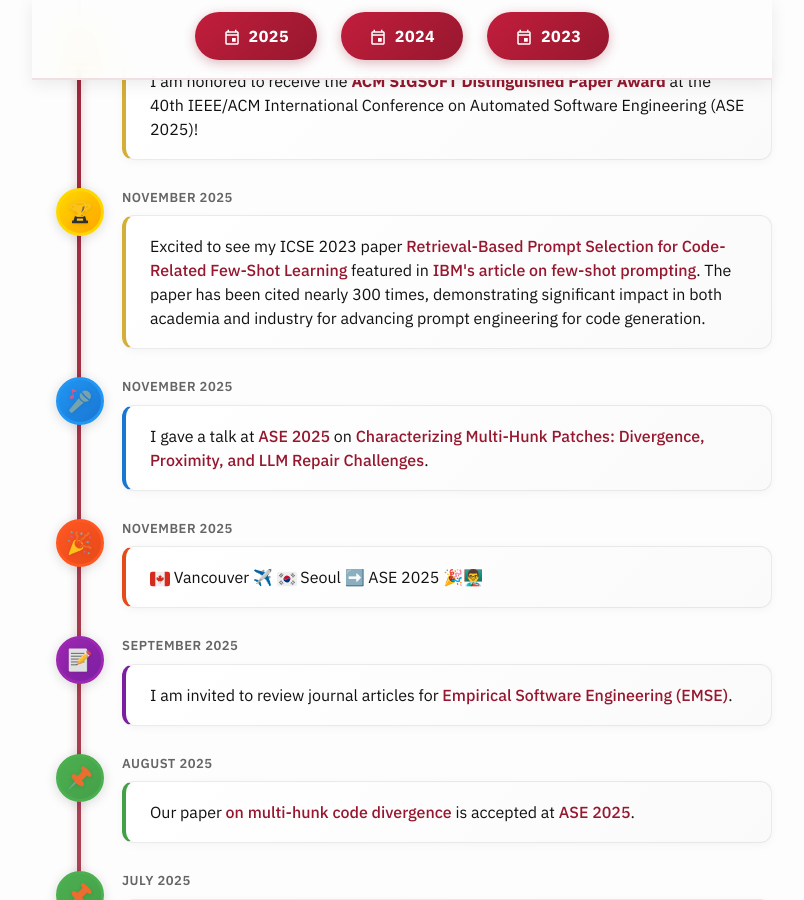
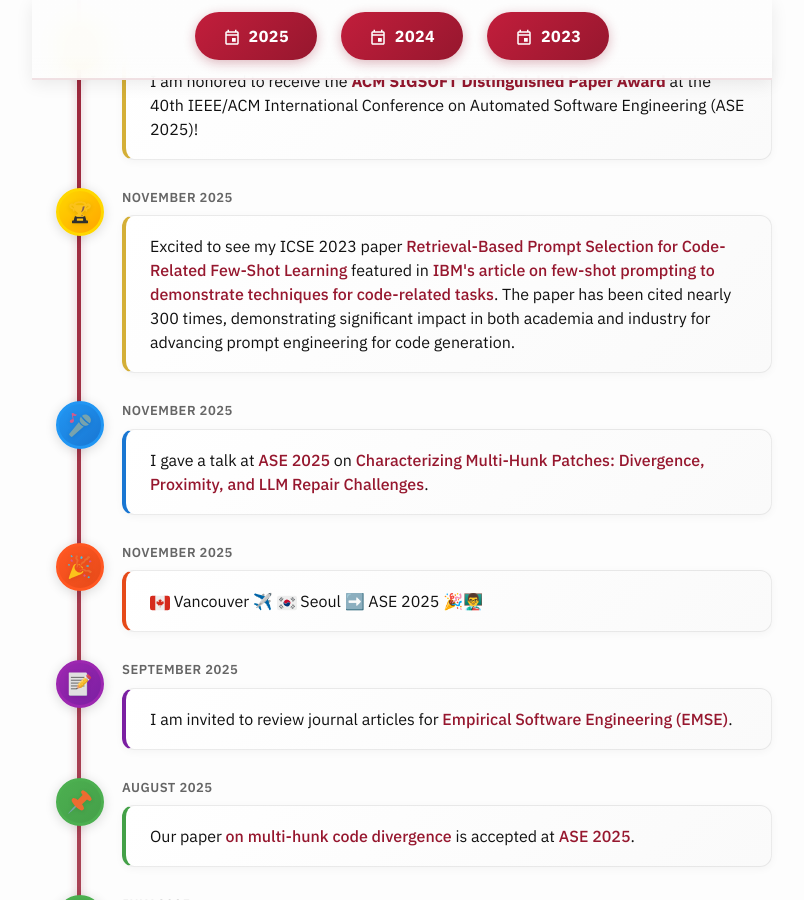
Before and after one commit to nashid/nashid.github.io, a Jekyll site: the page built from nav/news.md, in a window 1280 px wide and 900 px high, scrolled down 771 px. Shown: the whole window, without its empty margins (238-1042 px from the left). Built offline with Jekyll 4.4.1, drawn with Linux system fonts in a browser that asks for light colours; the list of posts is cut into pages by our own code.

Commit message:
Add context about demonstrating techniques for code-related tasks

```diff
--- a/nav/news.md
+++ b/nav/news.md
@@ -53,7 +53,7 @@
   </div>
   <div class="timeline-date">November 2025</div>
   <div class="timeline-content">
-    Excited to see my ICSE 2023 paper <a href="https://nashid.github.io/resources/papers/cedar-icse23.pdf">Retrieval-Based Prompt Selection for Code-Related Few-Shot Learning</a> featured in <a href="https://www.ibm.com/think/topics/few-shot-prompting#1003835713">IBM's article on few-shot prompting</a>. The paper has been cited nearly 300 times, demonstrating significant impact in both academia and industry for advancing prompt engineering for code generation.
+    Excited to see my ICSE 2023 paper <a href="https://nashid.github.io/resources/papers/cedar-icse23.pdf">Retrieval-Based Prompt Selection for Code-Related Few-Shot Learning</a> featured in <a href="https://www.ibm.com/think/topics/few-shot-prompting#1003835713">IBM's article on few-shot prompting to demonstrate techniques for code-related tasks</a>. The paper has been cited nearly 300 times, demonstrating significant impact in both academia and industry for advancing prompt engineering for code generation.
   </div>
 </div>
 
```
